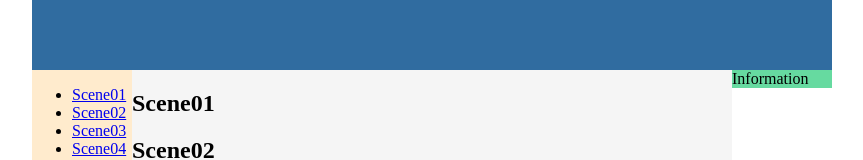
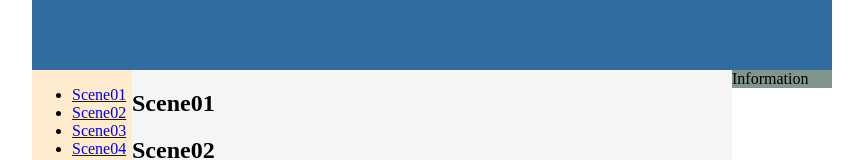
Before and after one commit to NTU-Luke2021/NTU-Luke2021.github.io, a plain HTML site: page index.html in a window 1280 px wide. Shown: the part 130-290 px from the top of the page, without its empty margins (208-1071 px from the left). Drawn offline with Linux system fonts and the light colour scheme.

Commit message:
Update main.css

```diff
--- a/CSS/main.css
+++ b/CSS/main.css
@@ -21,7 +21,7 @@
 
 #info {
     width: 100px;
-    background-color: rgb(102, 218, 160);
+    background-color: rgb(128, 149, 139);
     float: left;
 }
 
```
